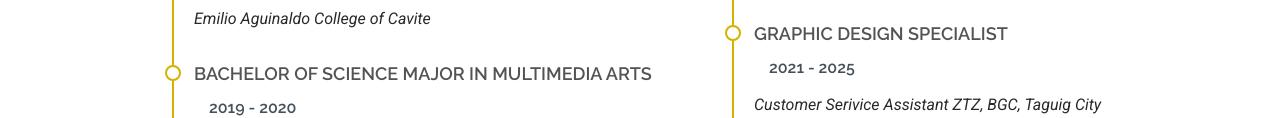
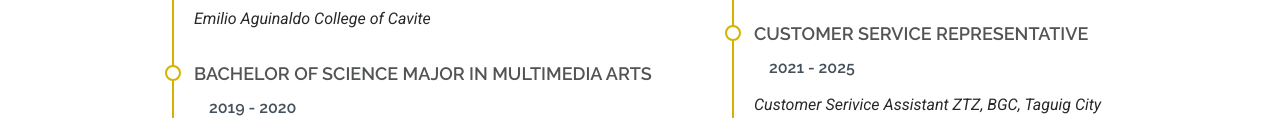
Before and after one commit to korpiiii/Sample-Resume-Website, a plain HTML site: page index.html in a window 1280 px wide. Shown: the part 2995-3113 px from the top of the page. Drawn offline with Linux system fonts and the light colour scheme; animation ran at ten frames a second.

Commit message:
Update index.html

```diff
--- a/index.html
+++ b/index.html
@@ -300,7 +300,7 @@
             </div><!-- Edn Resume Item -->
 
             <div class="resume-item">
-              <h4>Graphic design specialist</h4>
+              <h4>Customer Service Representative</h4>
               <h5>2021 - 2025</h5>
               <p><em>Customer Serivice Assistant ZTZ, BGC, Taguig City</em></p>
               <ul>
```
